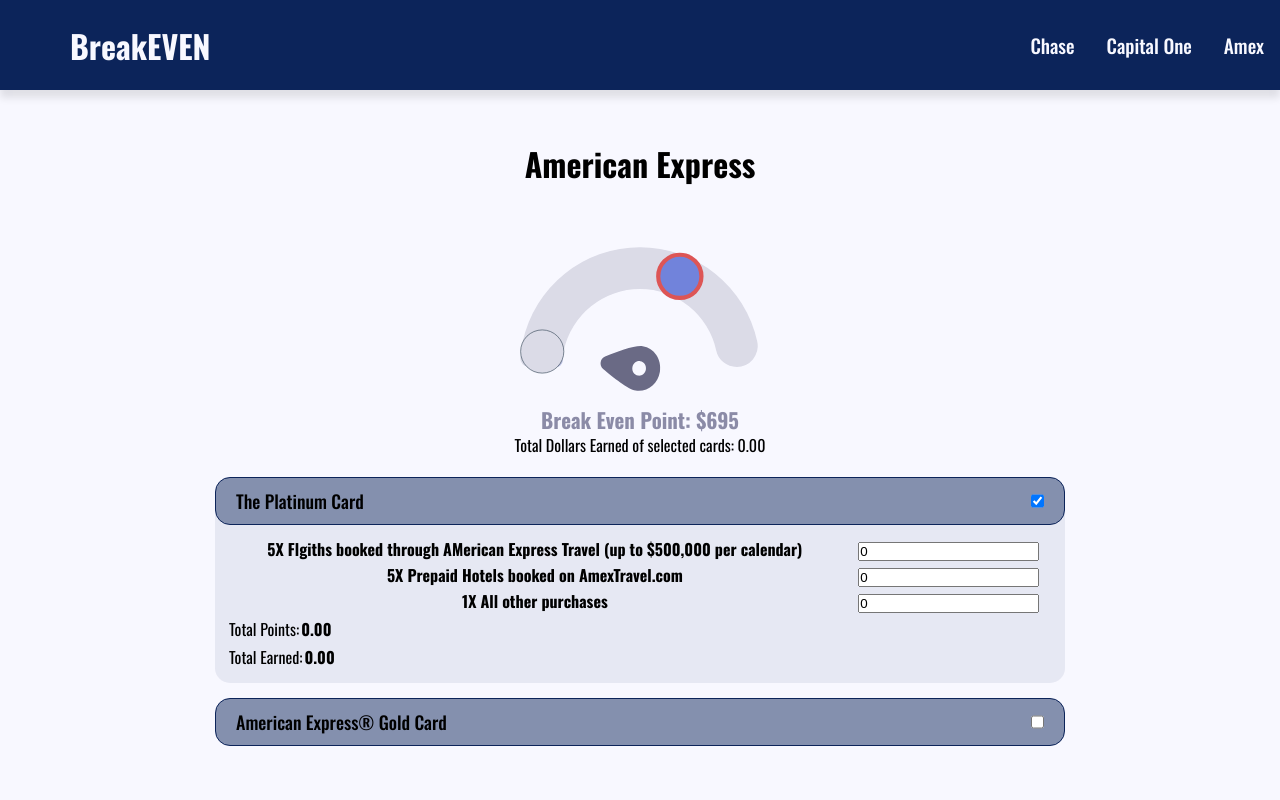
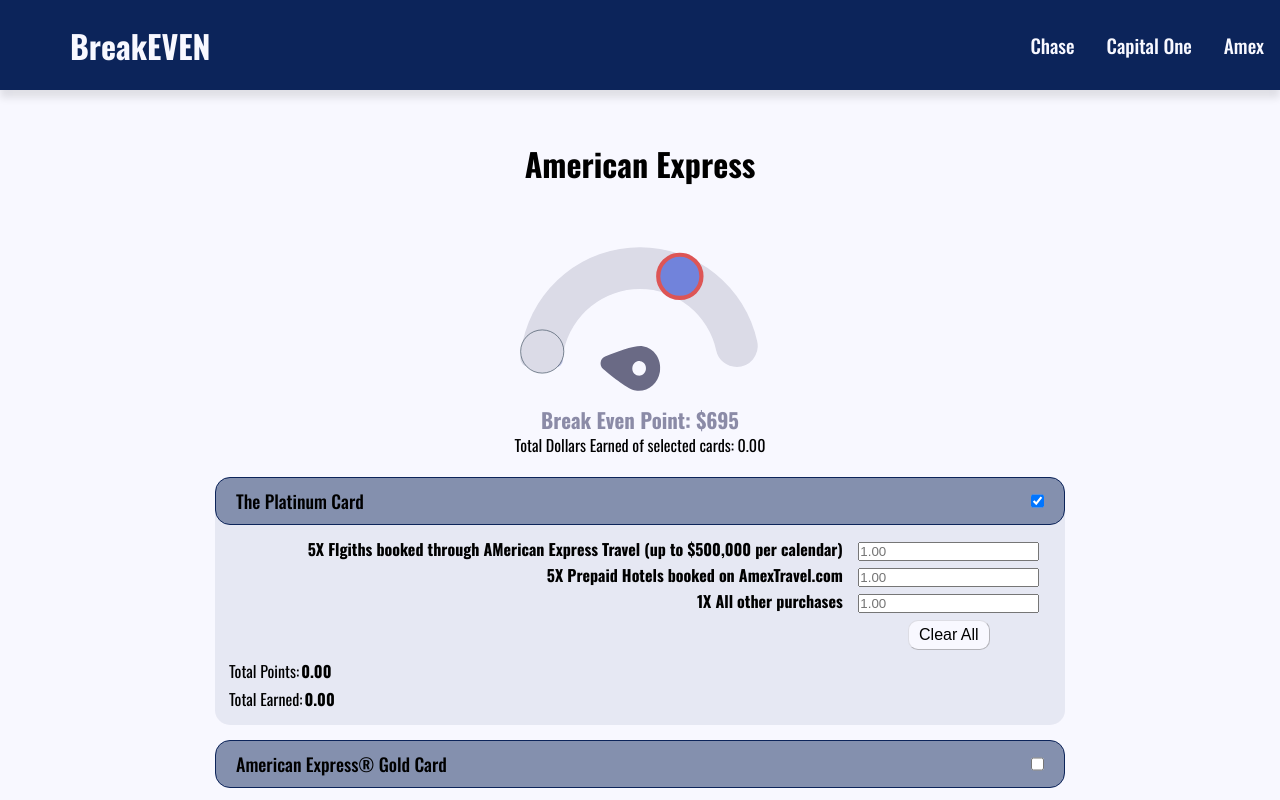
Before and after one commit to minniexp/breakeven, a React (Create React App) app: page /Amex in a window 1280 px wide. Both pictures are taken after a click on the checkbox 1037 px from the left and 500 px from the top of the page. Built offline with nearby package versions, Linux system fonts and the light colour scheme.

Commit message:
Updated formmula tobe empty atstart, add clear btn

```diff
--- a/src/components/Card.js
+++ b/src/components/Card.js
@@ -4,7 +4,7 @@
 
 export default function Card(props) {
     const [formData, setFormData] = useState(
-        {one: "0", two: "0", three: "0", four: "0", five: "0", six: "0"}
+        {one: "", two: "", three: "", four: "", five: "", six: ""}
     )
 
     function handleChange(event) {
@@ -14,6 +14,10 @@
                 [event.target.name]: event.target.value
             }
         })
+    }
+
+    function clearData() {
+        setFormData({one: "", two: "", three: "", four: "", five: "", six: ""})
     }
     // const [isInclude, setIsInclude] = useState(false)
 
@@ -30,16 +34,23 @@
                 {
                     props.benefitsData.map((item) => (
                         <tr className="border-line">
-                            <th>{item.description}</th>
+                            <th className="item-description">{item.description}</th>
                             <th>
-                                <form>
-                                    <input className="number-input" type='number' name={item.name} value={formData[item.name]} placeholder="1.00" />
-                                </form>
+                                <input className="number-input" type='number' name={item.name} value={formData[item.name]} placeholder="1.00" />
                             </th>
                         </tr>
 
                     ))
                 }
+                <tr>
+                    <th>
+                    </th>
+                    <th>
+                        <button className="clear-all-btn" onClick={clearData}>Clear All</button>
+                    </th>
+                </tr>
+
+
                 {/* <div className="total-earned" >
                     <tr>Total Earned:
                         <th>
@@ -61,7 +72,6 @@
                         </th>
                     </tr>
                 </div>
-
 
             </table>
         )
--- a/src/components/Sum.js
+++ b/src/components/Sum.js
@@ -1,9 +1,26 @@
 function totalEarned(cardAcronym, one, two, three, four, five, six){
+    if (!one) {
+        one = 0
+    }
+    else if (!two) {
+        two = 0
+    }
+    else if (!three) {
+        three = 0
+    }
+    else if (!four) {
+        four = 0
+    }
+    else if (!five) {
+        five = 0
+    }
+    else if (!six) {
+        six = 0
+    }
+
     // Chase
     if (cardAcronym==="CF") {
         let sumdollars = ((parseFloat(one*5)+parseFloat(two*5)+parseFloat(three*5)+parseFloat(four*5))/100)
-        five = 0
-        six = 0
         return sumdollars
     }
     else if (cardAcronym==="CFU") {
@@ -18,10 +35,7 @@
         return sumdollars
     }
     else if (cardAcronym==="CSR") {
-        if (!one && !two && !three && !four && !five && !six) {
-            return 0
-        }
-        let sumdollars = ((parseFloat(one*5)+parseFloat(two*10)+parseFloat(three*10)+parseFloat(four*3)+parseFloat(five*3)+parseFloat(six))/100)
+        let sumdollars = ((parseFloat(one*5)+parseFloat(two*10)+parseFloat(three*10)+parseFloat(four*3)+parseFloat(five*3)+parseFloat(six*1))/100)
         return sumdollars
     }
 
@@ -53,6 +67,25 @@
 
 
 function totalPoints(cardAcronym, one, two, three, four, five, six){
+    if (!one) {
+        one = 0
+    }
+    else if (!two) {
+        two = 0
+    }
+    else if (!three) {
+        three = 0
+    }
+    else if (!four) {
+        four = 0
+    }
+    else if (!five) {
+        five = 0
+    }
+    else if (!six) {
+        six = 0
+    }
+
     if (cardAcronym==="CF") {
         let sumpoints = (parseFloat(one*5)+parseFloat(two*5)+parseFloat(three*5)+parseFloat(four*5))
         return sumpoints
@@ -69,10 +102,7 @@
         return sumpoints
     }
     else if (cardAcronym==="CSR") {
-        if (!one && !two && !three && !four && !five && !six) {
-            return 0
-        }
-        let sumpoints = (parseFloat(one*5)+parseFloat(two*10)+parseFloat(three*10)+parseFloat(four*3)+parseFloat(five*3)+parseFloat(six))
+        let sumpoints = (parseFloat(one*5)+parseFloat(two*10)+parseFloat(three*10)+parseFloat(four*3)+parseFloat(five*3)+parseFloat(six*1))
         return sumpoints
         }
 
--- a/src/pages/Chase.js
+++ b/src/pages/Chase.js
@@ -35,8 +35,6 @@
                     />
                 <p>Total Dollars Earned of selected cards: {gaugeDollarTotal}</p>
             </div>
-
-
 
 
             {/* Chase Freedom - Array 0*/}
--- a/src/styles/Card.css
+++ b/src/styles/Card.css
@@ -21,12 +21,35 @@
     display: flex;
     justify-content: space-between;
   }
+.item-description{
+  float: right;
 
+}
 #table-container{
   background-color: rgba(12, 36, 90, 0.075);
   width:850px;
   margin: 0 auto;
   border-radius: 15px;
+
+}
+
+.clear-all-btn{
+  padding: 5px 10px;
+  font-size: 1em;
+  border-color:rgba(194, 194, 202, 0.5);
+  border-radius: 10px;
+  border-width: 0.7px;
+  background-color: ghostwhite;
+  margin: 5px 10px;
+}
+
+
+.clear-all-btn:hover {
+  font-size: 1rem;
+  font-weight: 500;
+  text-decoration: none;
+  color: #1f5ff5;
+  border-color:#1f5ff5;
 
 }
 
```
